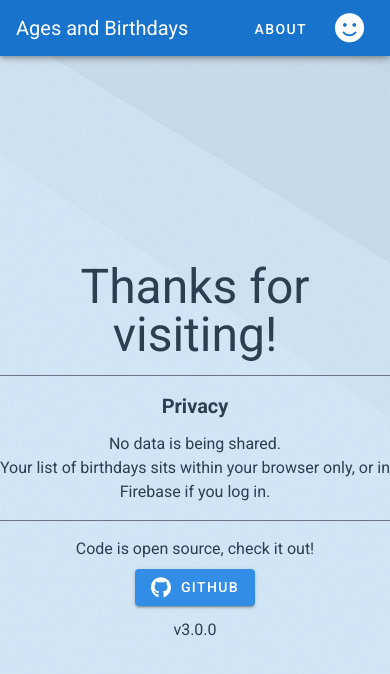
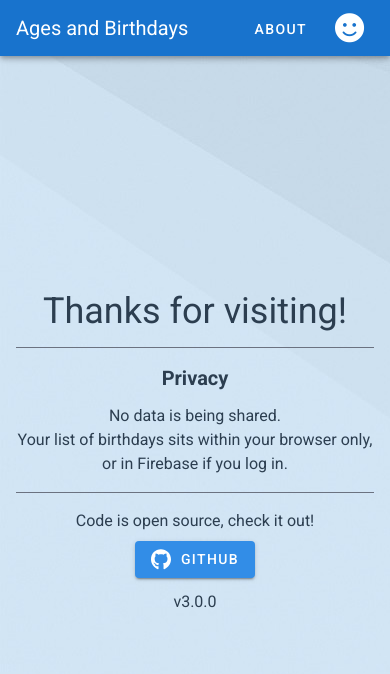
Before and after one commit to cedric25/ages-and-birthdays, a Vue app: page /about in a window 390 px wide. Shown: the top 674 px of the page. Built offline with nearby package versions, Linux system fonts and the light colour scheme; no server answers.

Commit message:
A bit of style for the About page

```diff
--- a/src/views/About.vue
+++ b/src/views/About.vue
@@ -1,7 +1,7 @@
 <template>
   <div class="background-image">
-    <div class="mx-auto flex h-full max-w-4xl flex-col justify-center">
-      <h2 class="text-5xl">Thanks for visiting!</h2>
+    <div class="mx-auto flex h-full max-w-4xl flex-col justify-center px-4">
+      <h2 class="text-4xl md:text-5xl">Thanks for visiting!</h2>
 
       <hr class="my-4 border-gray-500" />
 
```
